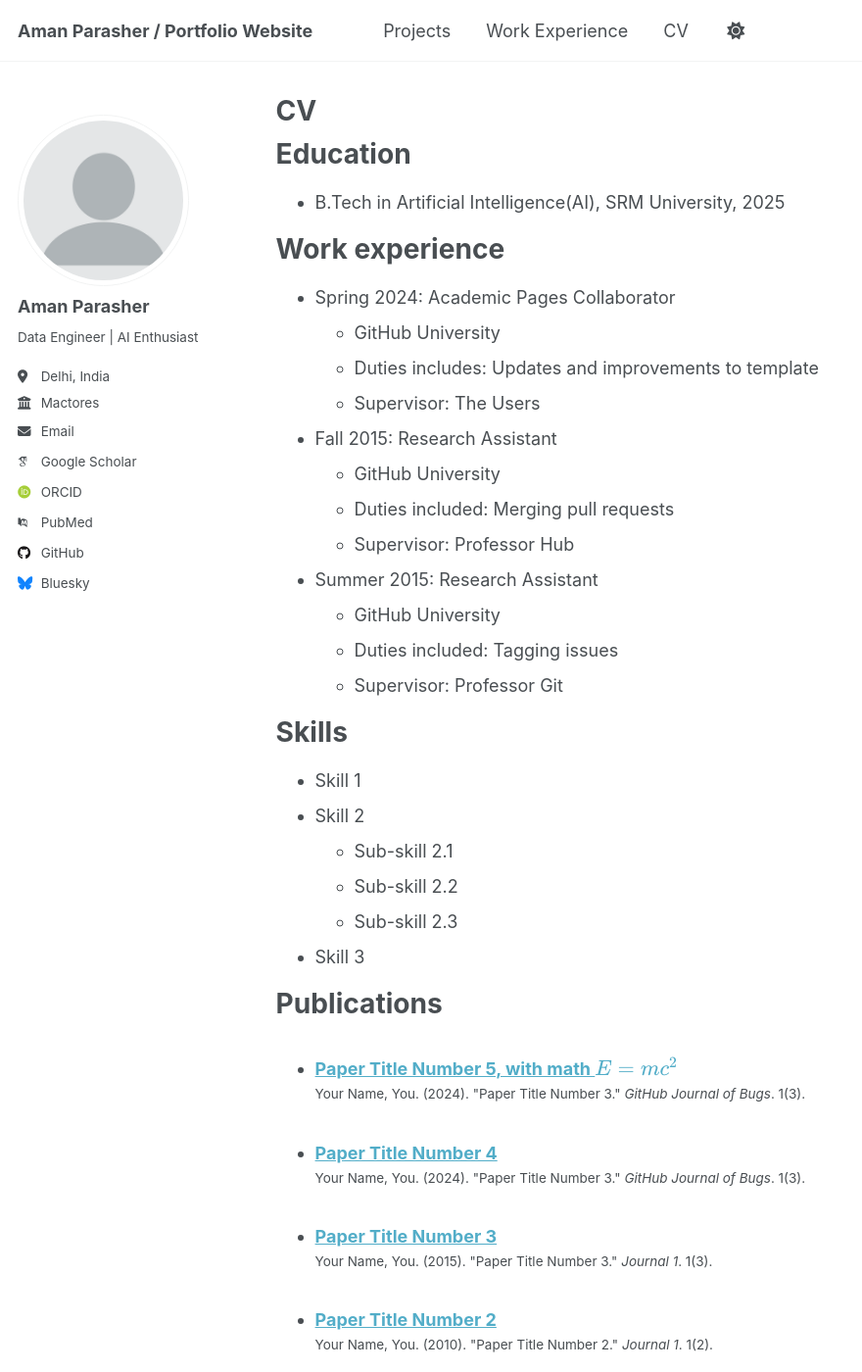
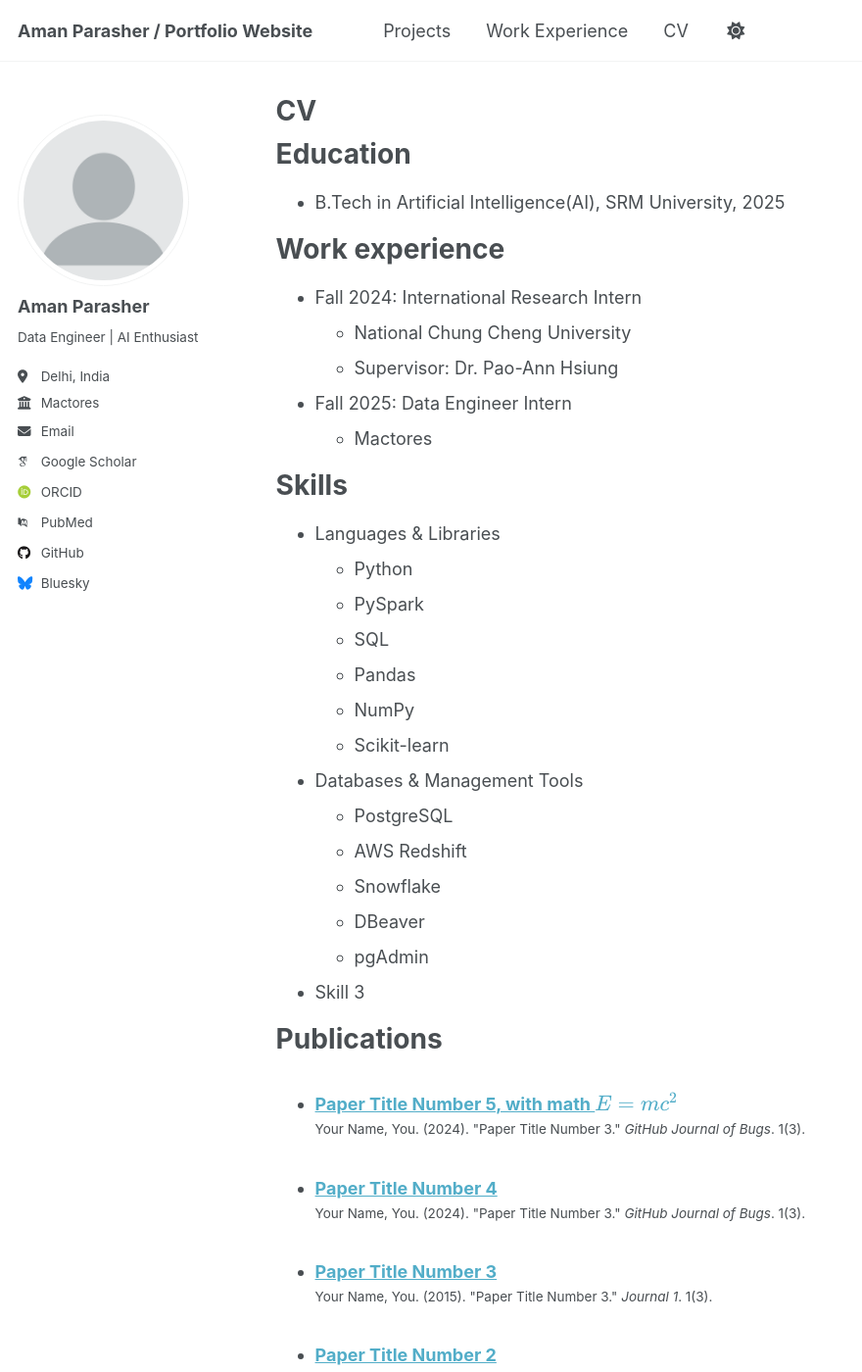
Before and after one commit to amanparasher/amanparasher.github.io, a Jekyll site: the page built from _pages/cv.md, in a window 1280 px wide and 1400 px high. Shown: the whole window at 98% size, without its empty margins (0-880 px from the left). Built offline with Jekyll 4.4.1, drawn with Linux system fonts in a browser that asks for light colours; some web fonts are replaced; a script that is not in the unit is left out.

Commit message:
modified pages section

```diff
--- a/_pages/cv.md
+++ b/_pages/cv.md
@@ -17,28 +17,34 @@ Education
 
 Work experience
 ======
-* Spring 2024: Academic Pages Collaborator
-  * GitHub University
-  * Duties includes: Updates and improvements to template
-  * Supervisor: The Users
+* Fall 2024: International Research Intern
+  * National Chung Cheng University
+  * Supervisor: Dr. Pao-Ann Hsiung
 
-* Fall 2015: Research Assistant
-  * GitHub University
-  * Duties included: Merging pull requests
-  * Supervisor: Professor Hub
+* Fall 2025: Data Engineer Intern
+  * Mactores
 
-* Summer 2015: Research Assistant
+<!-- * Summer 2015: Research Assistant
   * GitHub University
   * Duties included: Tagging issues
-  * Supervisor: Professor Git
+  * Supervisor: Professor Git -->
 
 Skills
 ======
-* Skill 1
-* Skill 2
-  * Sub-skill 2.1
-  * Sub-skill 2.2
-  * Sub-skill 2.3
+* Languages & Libraries
+  * Python
+  * PySpark
+  * SQL
+  * Pandas
+  * NumPy
+  * Scikit-learn
+
+* Databases & Management Tools
+  * PostgreSQL
+  * AWS Redshift
+  * Snowflake
+  * DBeaver
+  * pgAdmin
 * Skill 3
 
 Publications
```
